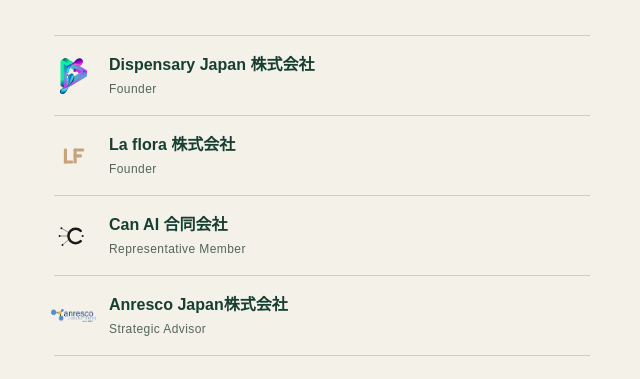
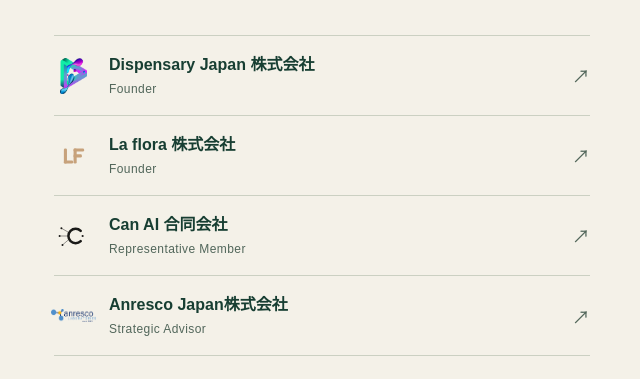
Before and after one commit to DJ-RINO/rino-profile, a plain HTML site: page index.html in a window 1280 px wide. Shown: the part 249-628 px from the top of the page, 318-958 px from the left. Drawn offline with Linux system fonts and the light colour scheme.

Commit message:
各会社名とロゴに公式サイトへのリンクを設定

```diff
--- a/index.html
+++ b/index.html
@@ -16,8 +16,10 @@
     h1 { margin: 0 0 4px; font-family: "Baskerville", "Palatino Linotype", Georgia, serif; font-size: clamp(64px, 19vw, 94px); line-height: 1; font-weight: 400; letter-spacing: -.025em; }
     .name { margin: 10px 0 0; font-family: "Hiragino Mincho ProN", "Yu Mincho", serif; font-size: 20px; letter-spacing: .15em; }
     .affiliations { margin: 32px 0 26px; }
-    .company { position: relative; margin: 0; padding: 14px 0 13px 55px; border-top: 1px solid var(--line); }
-    .company:last-child { border-bottom: 1px solid var(--line); }
+    .company-link { display: block; position: relative; }
+    .company { position: relative; margin: 0; padding: 14px 24px 13px 55px; border-top: 1px solid var(--line); }
+    .company-link:last-child .company { border-bottom: 1px solid var(--line); }
+    .company-arrow { position: absolute; right: 0; top: 50%; transform: translateY(-50%); color: var(--muted); font-size: 18px; }
     .company-logo { position: absolute; left: 0; top: 50%; transform: translateY(-50%); width: 39px; height: 36px; object-fit: contain; }
     .company-logo.anresco { width: 45px; left: -3px; }
     .company dt { font-size: 16px; font-weight: 600; line-height: 1.5; overflow-wrap: anywhere; }
@@ -33,7 +35,7 @@
     .email { display: flex; align-items: center; gap: 12px; min-height: 52px; margin-top: 7px; font-size: 12px; overflow-wrap: anywhere; }
     .email-label { color: var(--muted); font-size: 10px; letter-spacing: .1em; }
     a:focus-visible { outline: 3px solid #927039; outline-offset: 4px; }
-    @media (hover: hover) { .contact a:hover { background: #e6e8dc; color: var(--ink); } .email:hover { text-decoration: underline; } }
+    @media (hover: hover) { .contact a:hover { background: #e6e8dc; color: var(--ink); } .email:hover, .company-link:hover dt { text-decoration: underline; text-underline-offset: 4px; } }
     @media (min-width: 640px) { main { padding: 64px 42px 40px; } .affiliations { margin-top: 38px; } .company { padding-block: 17px; } }
   </style>
 </head>
@@ -45,10 +47,18 @@
       <p class="name">松藤 輪樽</p>
     </header>
     <section class="affiliations" aria-label="会社・役職">
-      <dl class="company"><dt><img class="company-logo" src="assets/dispensary-japan.png" alt="" width="39" height="36">Dispensary Japan 株式会社</dt><dd lang="en">Founder</dd></dl>
-      <dl class="company"><dt><img class="company-logo" src="assets/la-flora.svg" alt="" width="39" height="36">La flora 株式会社</dt><dd lang="en">Founder</dd></dl>
-      <dl class="company"><dt><img class="company-logo" src="assets/can-ai.svg" alt="" width="39" height="36">Can AI 合同会社</dt><dd lang="en">Representative Member</dd></dl>
-      <dl class="company"><dt><img class="company-logo anresco" src="assets/anresco-japan.png" alt="" width="45" height="36">Anresco Japan株式会社</dt><dd lang="en">Strategic Advisor</dd></dl>
+      <a class="company-link" href="https://dispensaryjapan.co.jp/" aria-label="Dispensary Japan 株式会社の公式サイト">
+        <dl class="company"><dt><img class="company-logo" src="assets/dispensary-japan.png" alt="" width="39" height="36">Dispensary Japan 株式会社</dt><dd lang="en">Founder</dd></dl><span class="company-arrow" aria-hidden="true">↗</span>
+      </a>
+      <a class="company-link" href="https://laflora-sexualwellness.com/" aria-label="La flora 株式会社の公式サイト">
+        <dl class="company"><dt><img class="company-logo" src="assets/la-flora.svg" alt="" width="39" height="36">La flora 株式会社</dt><dd lang="en">Founder</dd></dl><span class="company-arrow" aria-hidden="true">↗</span>
+      </a>
+      <a class="company-link" href="https://canai.jp/" aria-label="Can AI 合同会社の公式サイト">
+        <dl class="company"><dt><img class="company-logo" src="assets/can-ai.svg" alt="" width="39" height="36">Can AI 合同会社</dt><dd lang="en">Representative Member</dd></dl><span class="company-arrow" aria-hidden="true">↗</span>
+      </a>
+      <a class="company-link" href="https://anresco.com/japan/" aria-label="Anresco Japan株式会社の公式サイト">
+        <dl class="company"><dt><img class="company-logo anresco" src="assets/anresco-japan.png" alt="" width="45" height="36">Anresco Japan株式会社</dt><dd lang="en">Strategic Advisor</dd></dl><span class="company-arrow" aria-hidden="true">↗</span>
+      </a>
     </section>
     <section aria-labelledby="contact-title">
       <h2 id="contact-title">CONTACT</h2>
```
